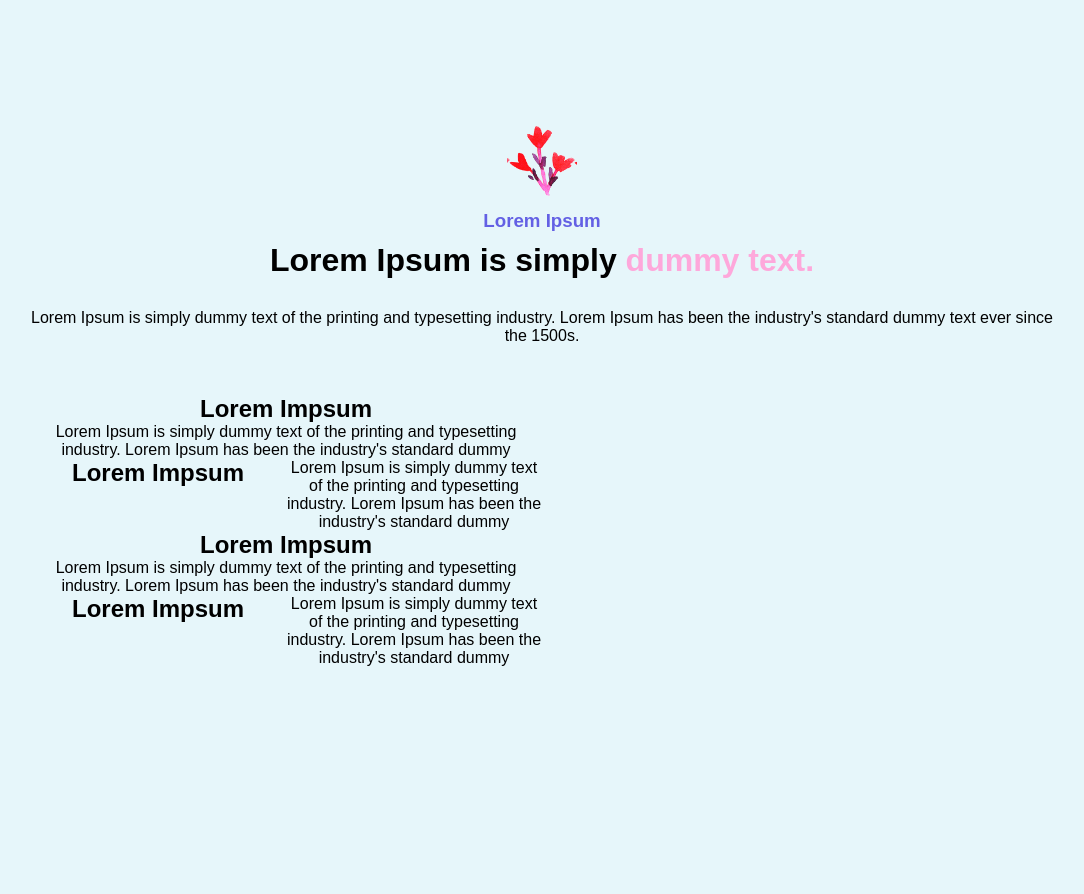
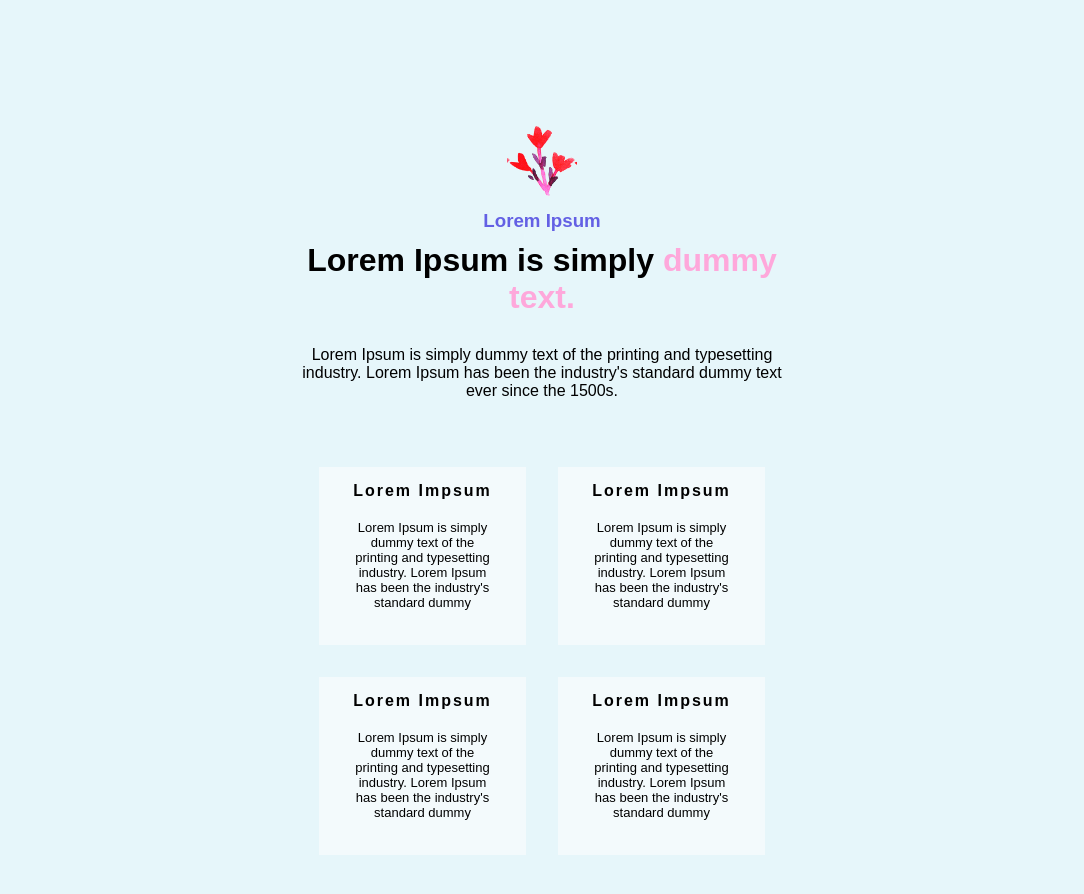
Before and after one commit to RaquelDFS/WS_React, a React (Create React App) app in the folder my-app/: page / in a window 1280 px wide. Shown: the part 1420-2314 px from the top of the page, without its empty margins (98-1182 px from the left). Before the commit the page ends 2215 px from the top, so only its background shows below. Built offline with nearby package versions, Linux system fonts and the light colour scheme.

Commit message:
wwd done

```diff
--- a/my-app/src/PortifolioContainer/Nav_bar/index.js
+++ b/my-app/src/PortifolioContainer/Nav_bar/index.js
@@ -18,7 +18,7 @@ const NavBarSection = () => {
                     <a href="#AboutUs"> About Us</a>
                 </li>
                 <li className='Nlink'>
-                    <a href="#"> What We Do</a>
+                    <a href="#wwdd"> What We Do</a>
                 </li>
                 <li className='Nlink'>
                     <a href="#"> Why Us</a>
--- a/my-app/src/PortifolioContainer/WhatWeDo/Wwd.css
+++ b/my-app/src/PortifolioContainer/WhatWeDo/Wwd.css
@@ -6,7 +6,7 @@
     text-align: center;
     height: 10%;
     min-height: fit-content;
-    margin: 8em;
+    margin: 8em 25rem;
 }
 .wwd-principal{
     margin-bottom: 20px;
@@ -16,7 +16,35 @@
     margin: 30px 0;
 }
 
-.blocks{
-    display: grid;
-    grid-template-columns: repeat(2,1fr);
+.table{
+    border: none;
 }
+
+td, tr{
+    border: none;
+}
+    .blocks{
+        background-color: rgba(255, 255, 255, 0.521);
+        margin: 15px;
+        padding: 15px;
+        transition: ease 1s;
+    }
+    .blocks:hover{
+        background-color: #fff;
+        cursor: pointer;
+        box-shadow:  0 0 4em rgba(99, 96, 228, 0.53);
+        height: 5%;
+
+    }
+
+
+        .title-block{
+            font-size: medium;
+            letter-spacing: 2px;
+            margin-bottom: 15px;
+
+        }
+        .paragraph-block{
+            font-size: small;
+            margin: 20px;
+        }
--- a/my-app/src/PortifolioContainer/WhatWeDo/Wwd.js
+++ b/my-app/src/PortifolioContainer/WhatWeDo/Wwd.js
@@ -3,7 +3,7 @@ import "./Wwd.css";
 
 const Wwd = () => {
   return (
-    <div className="wwd-container">
+    <div id="wwdd" className="wwd-container">
       <div className="wwd-principal">
         <div className="colz middle-colz" />
         <h3 className="subtitle">Lorem Ipsum</h3>
@@ -17,15 +17,11 @@ const Wwd = () => {
           since the 1500s.
         </span>
       </div>
-      <div className="wwd-blocks">
-        <div className="blocks">
-          <ul>
-            <li className="left-grid">
-              <h2 className="title-block">Lorem Impsum</h2>
-              <p className="paragraph-block">
-                Lorem Ipsum is simply dummy text of the printing and typesetting
-                industry. Lorem Ipsum has been the industry's standard dummy
-              </p>
+
+        <div className="table-blocks">
+          <table className="table" border="2">
+            <tr>
+              <td>
               <div className="blocks">
                 <h2 className="title-block">Lorem Impsum</h2>
                 <p className="paragraph-block">
@@ -34,13 +30,8 @@ const Wwd = () => {
                   standard dummy
                 </p>
               </div>
-            </li>
-            <li className="left-grid">
-              <h2 className="title-block">Lorem Impsum</h2>
-              <p className="paragraph-block">
-                Lorem Ipsum is simply dummy text of the printing and typesetting
-                industry. Lorem Ipsum has been the industry's standard dummy
-              </p>
+              </td>
+              <td>
               <div className="blocks">
                 <h2 className="title-block">Lorem Impsum</h2>
                 <p className="paragraph-block">
@@ -49,10 +40,33 @@ const Wwd = () => {
                   standard dummy
                 </p>
               </div>
-            </li>
-          </ul>
+              </td>
+            </tr>
+            <tr>
+            <td>
+              <div className="blocks">
+                <h2 className="title-block">Lorem Impsum</h2>
+                <p className="paragraph-block">
+                  Lorem Ipsum is simply dummy text of the printing and
+                  typesetting industry. Lorem Ipsum has been the industry's
+                  standard dummy
+                </p>
+              </div>
+              </td>
+              <td>
+              <div className="blocks">
+                <h2 className="title-block">Lorem Impsum</h2>
+                <p className="paragraph-block">
+                  Lorem Ipsum is simply dummy text of the printing and
+                  typesetting industry. Lorem Ipsum has been the industry's
+                  standard dummy
+                </p>
+              </div>
+              </td>
+            </tr>
+          </table>
         </div>
-      </div>
+
     </div>
   );
 };
```
